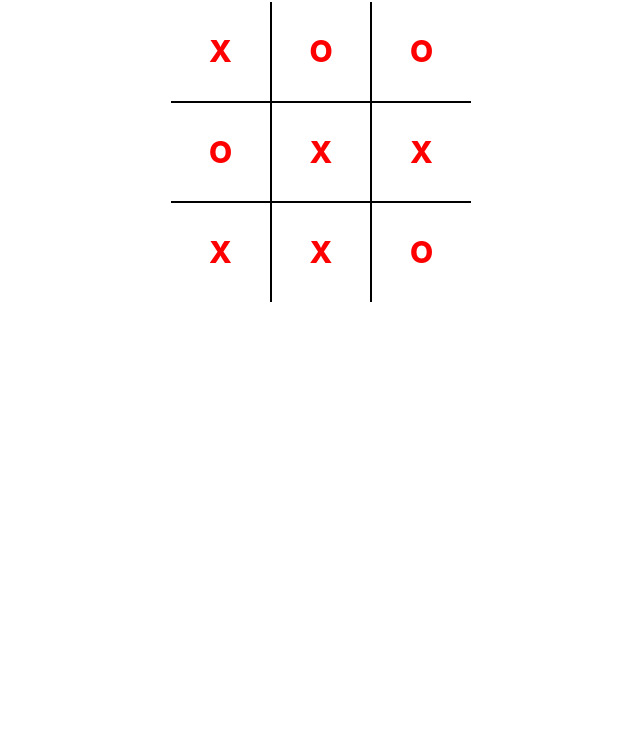
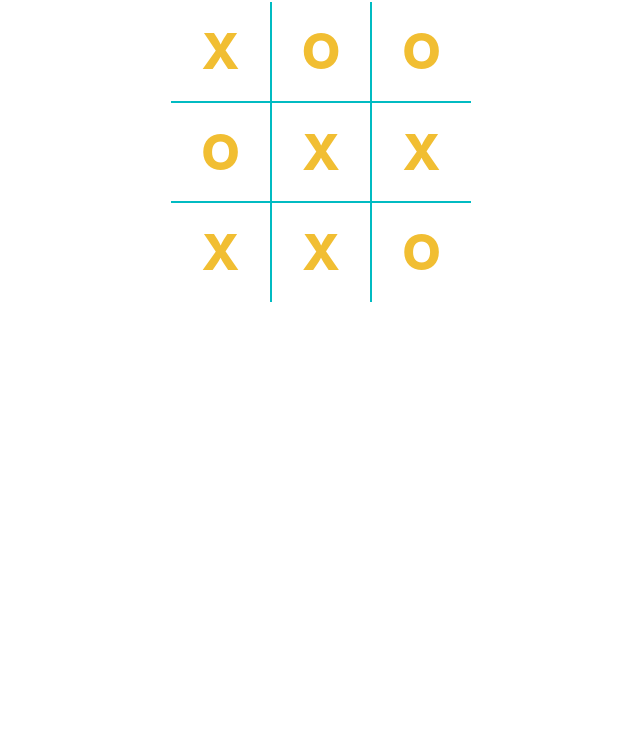
Before and after one commit to tafodinho/javascript-tic-tac-toe, a plain HTML site: page index.html in a window 1280 px wide. Shown: the part 54-800 px from the top of the page, without its empty margins (319-959 px from the left). Drawn offline with Linux system fonts and the light colour scheme.

Commit message:
modified interface so it looks more appealing

```diff
--- a/assets/css/style.css
+++ b/assets/css/style.css
@@ -9,16 +9,16 @@ h1 {
     margin: 5px auto;
   }
   .vert {
-    border-left: 2px solid black;
-    border-right: 2px solid black;
+    border-left: 2px solid #01bbc2;
+    border-right: 2px solid #01bbc2;
   }
   .hori {
-    border-top: 2px solid black;
-    border-bottom: 2px solid black;
+    border-top: 2px solid #01bbc2;
+    border-bottom: 2px solid #01bbc2;
   }
   .marker {
       text-align: center;
-      color: red;
+      color: #f1be32;
       font-weight: 800;
-      font-size: 30px;
+      font-size: 50px;
   }
```
